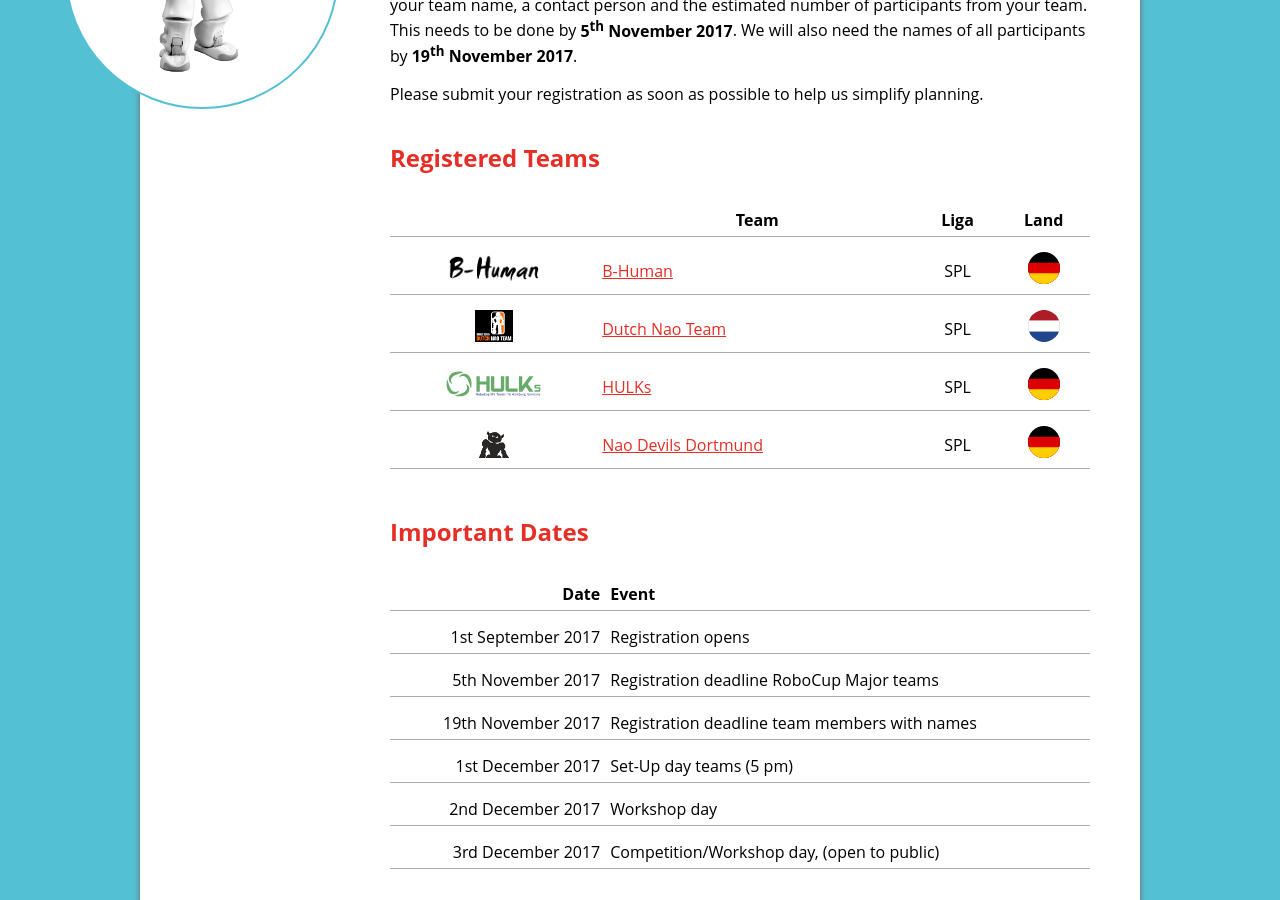
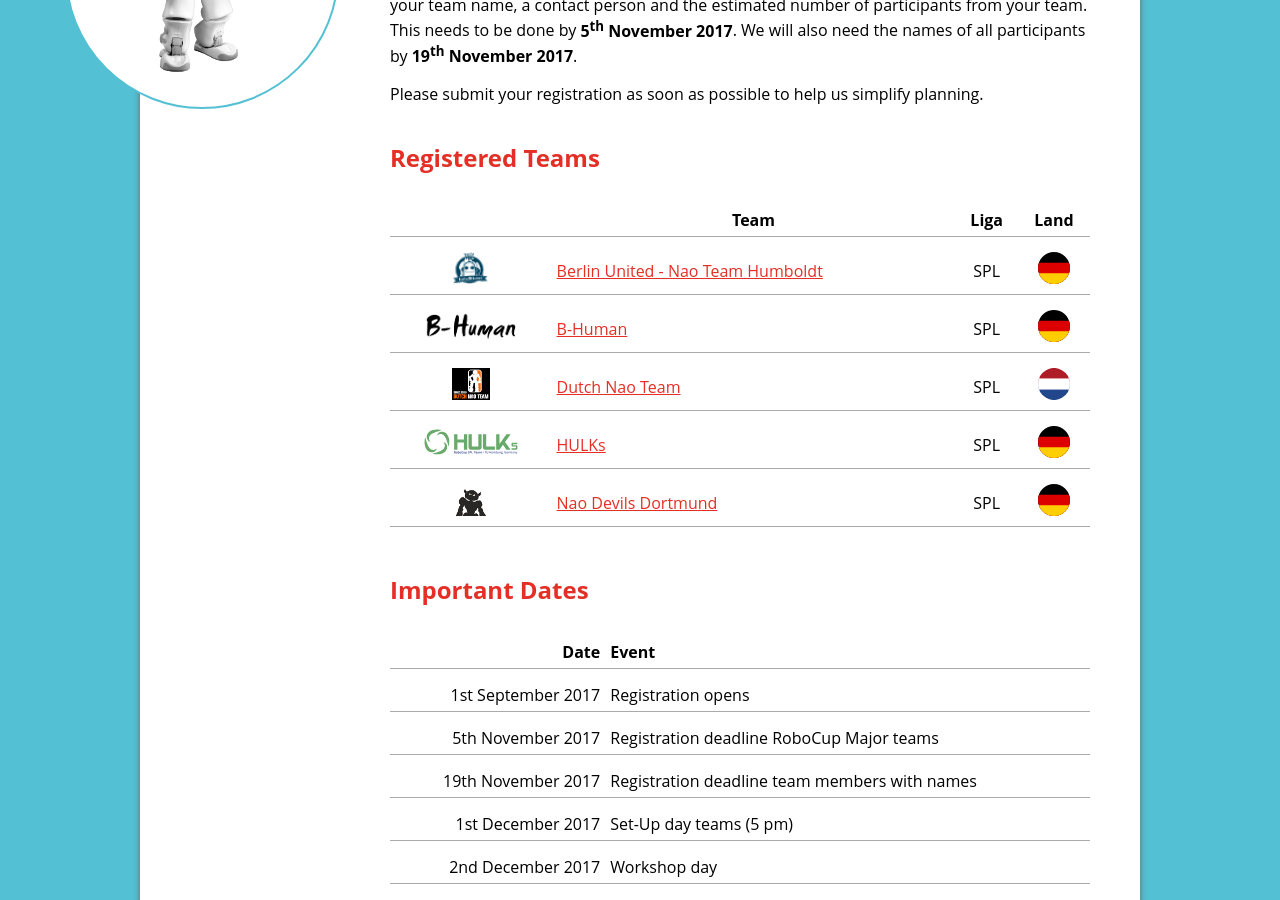
Before and after one commit to RHOrga/rhorga.github.io, a Jekyll site: the page built from 2017/en/teams.md, in a window 1280 px wide and 900 px high, scrolled down 440 px. Built offline with Jekyll 4.4.1, drawn with Linux system fonts in a browser that asks for light colours.

Commit message:
Add Berlin United

```diff
--- a/2017/en/teams.md
+++ b/2017/en/teams.md
@@ -13,6 +13,7 @@
 
 |   | Team | Liga | Land |
 |---|------|------|------|
+| ![](/assets/img/teams/Berlin United - NaoTH.png){: height="32"} | [Berlin United - Nao Team Humboldt](http://naoth.de) | SPL | ![DE](/assets/img/de.svg) |
 | ![](/assets/img/teams/B-Human.png){: height="32"} | [B-Human](https://www.b-human.de) | SPL | ![DE](/assets/img/de.svg) |
 | ![](/assets/img/teams/DNT_logo.png){: height="32"} | [Dutch Nao Team](http://www.dutchnaoteam.nl) | SPL | ![NL](/assets/img/nl.svg){: height="32"} |
 | ![](/assets/img/teams/HULKs.svg){: height="32"} | [HULKs](http://hulks.de) | SPL | ![DE](/assets/img/de.svg) |
```
